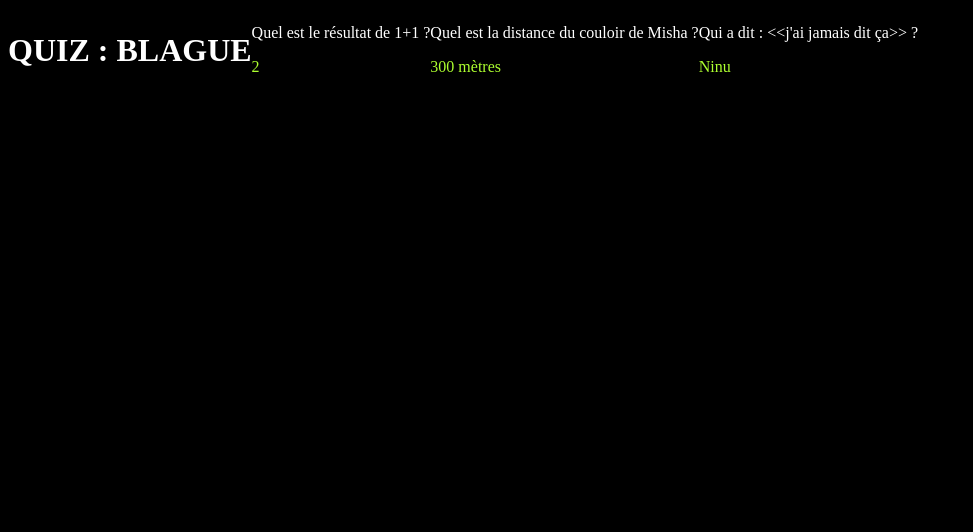
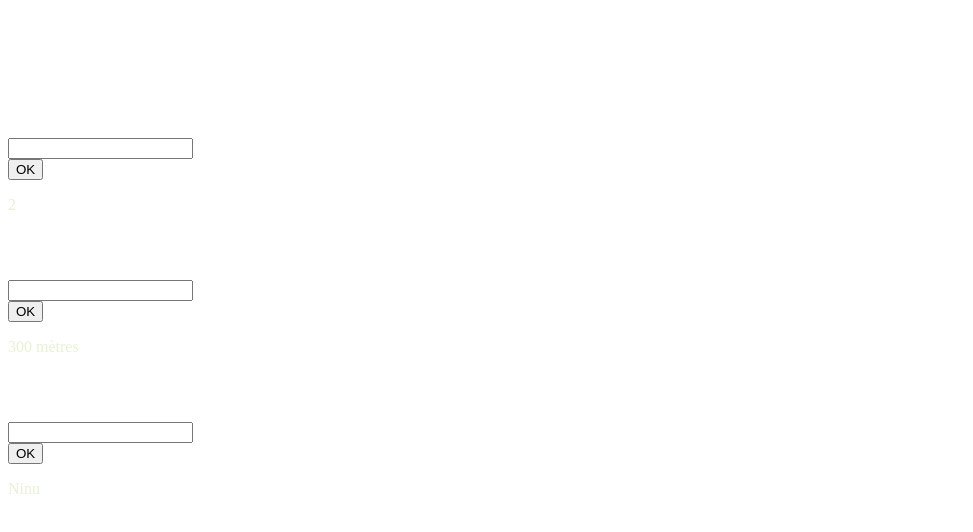
Before and after one commit to AlexBGH/Quiz, an Angular app: page / in a window 1280 px wide. Shown: the top 532 px of the page, without its empty margins (0-973 px from the left). Built offline with nearby package versions, Linux system fonts and the light colour scheme.

Commit message:
input button

```diff
--- a/src/app/app.component.html
+++ b/src/app/app.component.html
@@ -3,6 +3,10 @@
 
     <div *ngFor="let quiz of quizs; index as i;">
         <p>{{quiz.question}}</p>
-        <p class="response" style="color: greenyellow;">{{quiz.response}}</p>
+        <form (submit)="onSubmit()">
+            <input [(ngModel)]="playerResponse" name="playerResponse">
+         </form>
+        <button type="button" (click)="onClick()">OK</button>
+        <p class="response" style="color: rgb(231, 241, 214);">{{quiz.response}}</p>
     </div>
 </div>
--- a/src/app/app.component.scss
+++ b/src/app/app.component.scss
@@ -1,7 +1,7 @@
 .container{
     display: flex;
-    flex-wrap: wrap;
-    align-items: center;
+    flex-direction: column;
+    justify-content: center;
 }
 
 h1, p{
--- a/src/app/app.component.ts
+++ b/src/app/app.component.ts
@@ -1,11 +1,12 @@
 import { CommonModule, NgFor } from '@angular/common';
 import { Component, OnInit } from '@angular/core';
+import { FormsModule } from '@angular/forms';
 import { RouterOutlet } from '@angular/router';
 
 @Component({
   selector: 'app-root',
   standalone: true,
-  imports: [RouterOutlet, NgFor, CommonModule],
+  imports: [RouterOutlet, NgFor, CommonModule, FormsModule],
   templateUrl: './app.component.html',
   styleUrl: './app.component.scss'
 })
@@ -13,17 +14,23 @@ import { RouterOutlet } from '@angular/router';
 export class AppComponent implements OnInit {
   quizName!: string;
   question!: string;
+  playerResponse!: string;
   response!: string;
-  quizs!: {question: string, response: string}[]
+  quizs!: {question: string, response: string}[];
 
   ngOnInit() {
-    this.quizName = "BLAGUE";
+    this.quizName = "ANIME";
     this.quizs = [
       {question: "Quel est le résultat de 1+1 ?", response: "2"},
       {question: "Quel est la distance du couloir de Misha ?", response: "300 mètres"},
       {question: "Qui a dit : <<j'ai jamais dit ça>> ?", response: "Ninu"},
     ]
   }
-
+  onClick() {
+    this.onSubmit();
+  }
+  onSubmit() {
+    alert(this.playerResponse);
+  }
   title = 'Quiz';
 }
--- a/src/index.html
+++ b/src/index.html
@@ -7,7 +7,7 @@
   <meta name="viewport" content="width=device-width, initial-scale=1">
   <link rel="icon" type="image/x-icon" href="favicon.ico">
 </head>
-<body style="background-color: black;">
+<body>
   <app-root></app-root>
 </body>
 </html>
--- a/src/styles.scss
+++ b/src/styles.scss
@@ -1,7 +1,4 @@
 /* You can add global styles to this file, and also import other style files */
 .body{
-    display: flex;
-    flex-wrap: wrap;
-    align-items: center;
     background-color: black;
 }
```
